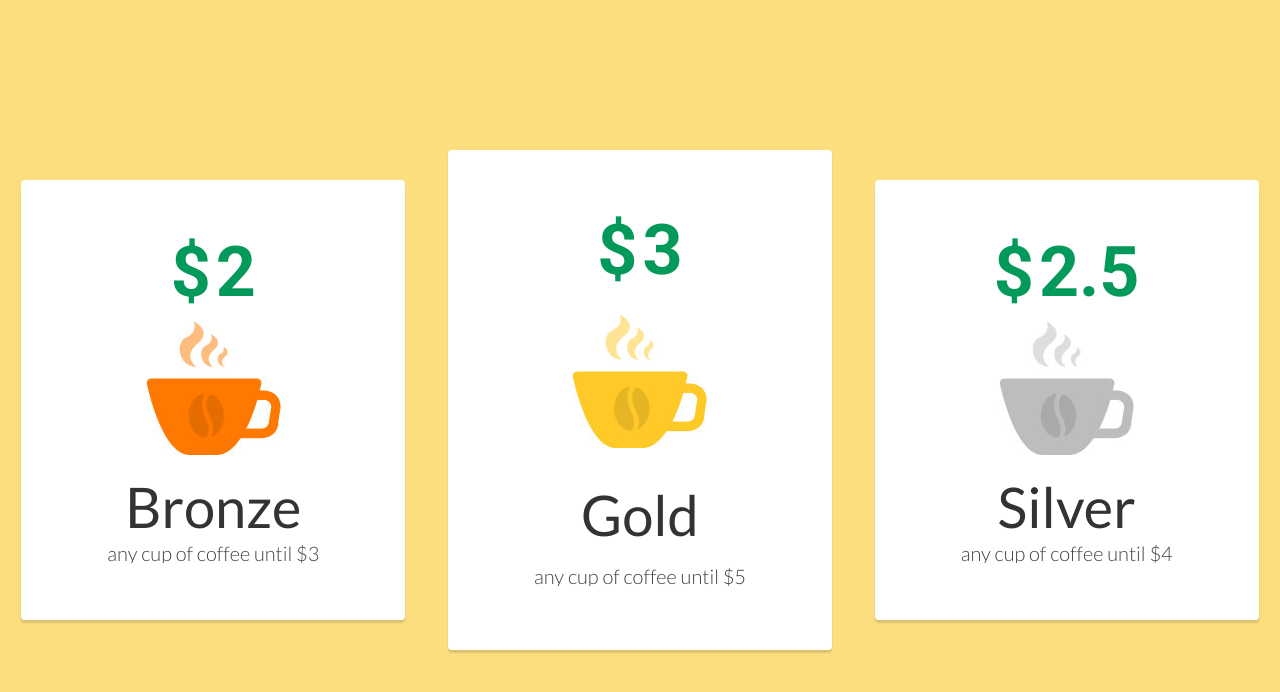
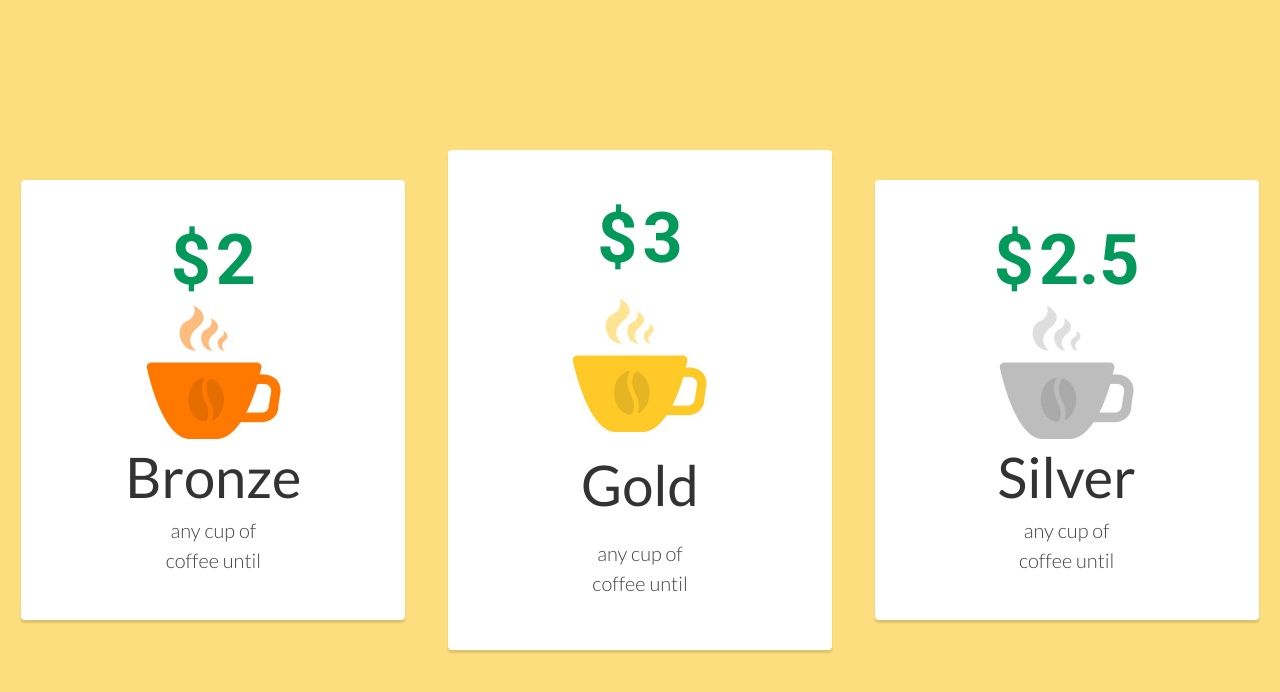
Before and after one commit to Lizycoder/cup-plans, a website: page index.html in a window 1280 px wide. Drawn offline with Linux system fonts and the light colour scheme.

Commit message:
h1, h2>span, bem name

```diff
--- a/index.html
+++ b/index.html
@@ -12,21 +12,21 @@
 <body>
 	<main class="flex__container">
 		<div class="flex__item">
-			<h1 class="flex__price" data-currency="$">2</h1>
-			<img src="img/bean_bz.jpg" alt="" class="item__img">
-			<h2 class="flex__title">Bronze</h2>
+			<span class="flex__price" data-currency="$">2</span>
+			<img src="img/bean_bz.jpg" alt="" class="flex__img">
+			<span class="flex__title">Bronze</span>
 			<p class="flex__subtitle">any cup of coffee until $3</p>
 		</div>
 		<div class="flex__item flex__item--high">
-			<h1 class="flex__price" data-currency="$">3</h1>
-			<img src="img/bean_gd.jpg" alt="" class="item__img">
-			<h2 class="flex__title">Gold</h2>
+			<span class="flex__price" data-currency="$">3</span>
+			<img src="img/bean_gd.jpg" alt="" class="flex__img">
+			<span class="flex__title">Gold</span>
 			<p class="flex__subtitle">any cup of coffee until $5</p>
 		</div>
 		<div class="flex__item">
-			<h1 class="flex__price" data-currency="$">2.5</h1>
-			<img src="img/bean.jpg" alt="" class="item__img">
-			<h2 class="flex__title">Silver</h2>
+			<span class="flex__price" data-currency="$">2.5</span>
+			<img src="img/bean.jpg" alt="" class="flex__img">
+			<span class="flex__title">Silver</span>
 			<p class="flex__subtitle">any cup of coffee until $4</p>
 		</div>
 	</main>
--- a/scss/styles.scss
+++ b/scss/styles.scss
@@ -22,7 +22,7 @@ body {
 	flex-direction:column;
 	text-align:center;
 	background-color:$bgcs-color;
-	padding:50px;
+	padding:40px;
 	margin:0;
 	width: 30%;
 	height: 440px;
@@ -50,7 +50,7 @@ body {
 	&__title {
 	color:$text-color;
 	font:400 56px/1 $text-ff;
-	padding:10px 0;
+
 	max-height:60px;
 	word-wrap:break-word;
 	overflow:hidden;
@@ -60,16 +60,17 @@ body {
 	}
 	&__subtitle {
 	color:$secondary-color;
-	font:300 20px/1 $text-ff;
+	padding: 0 30%;
+	font:300 20px/1.5 $text-ff;
 	max-height:60px;
 	word-wrap:break-word;
 	overflow:hidden;
 	margin:0;
 
 	}
+	&__img {
+		max-width:80%;
+		max-height:80%;
+		align-self:center;
+	}
 }
-.item__img {
-	max-width:80%;
-	max-height:80%;
-	align-self:center;
-}
```
Also changed, not shown: css/styles.css.
